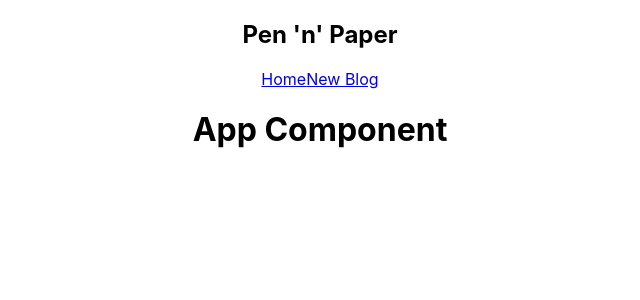
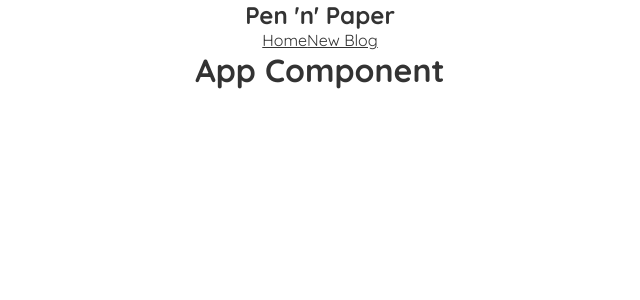
Before and after one commit to MattFLPe/blog-app, a React (Create React App) app: page / in a window 1280 px wide. Shown: the top 300 px of the page, without its empty margins (320-960 px from the left). Built offline with nearby package versions, Linux system fonts and the light colour scheme.

Commit message:
Add Quicksand font

```diff
--- a/src/App.css
+++ b/src/App.css
@@ -1,3 +1,8 @@
+@import url('https://fonts.googleapis.com/css2?family=Quicksand:wght@300..700&display=swap" rel="stylesheet');
+
 * {
+    margin: 0;
+    font-family: "Quicksand";
     text-align: center;
+    color: #333;
 }
```
